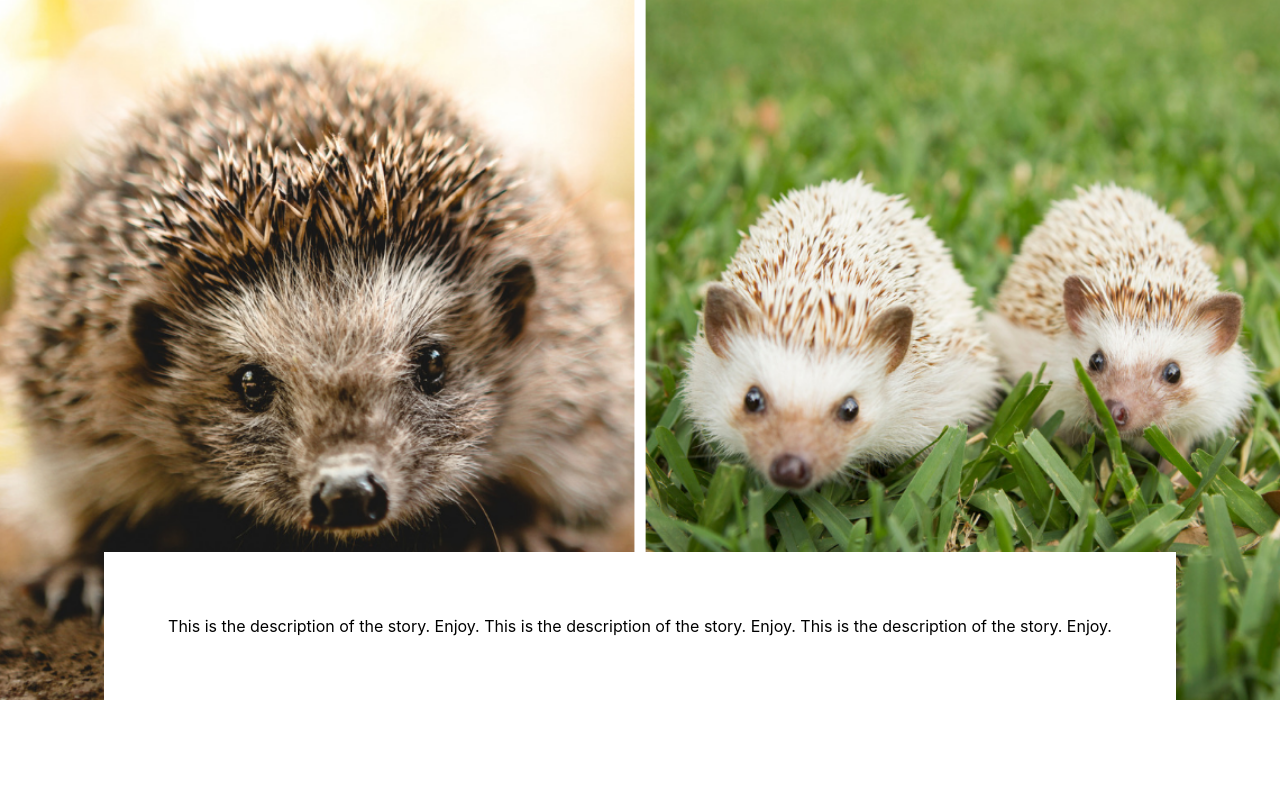
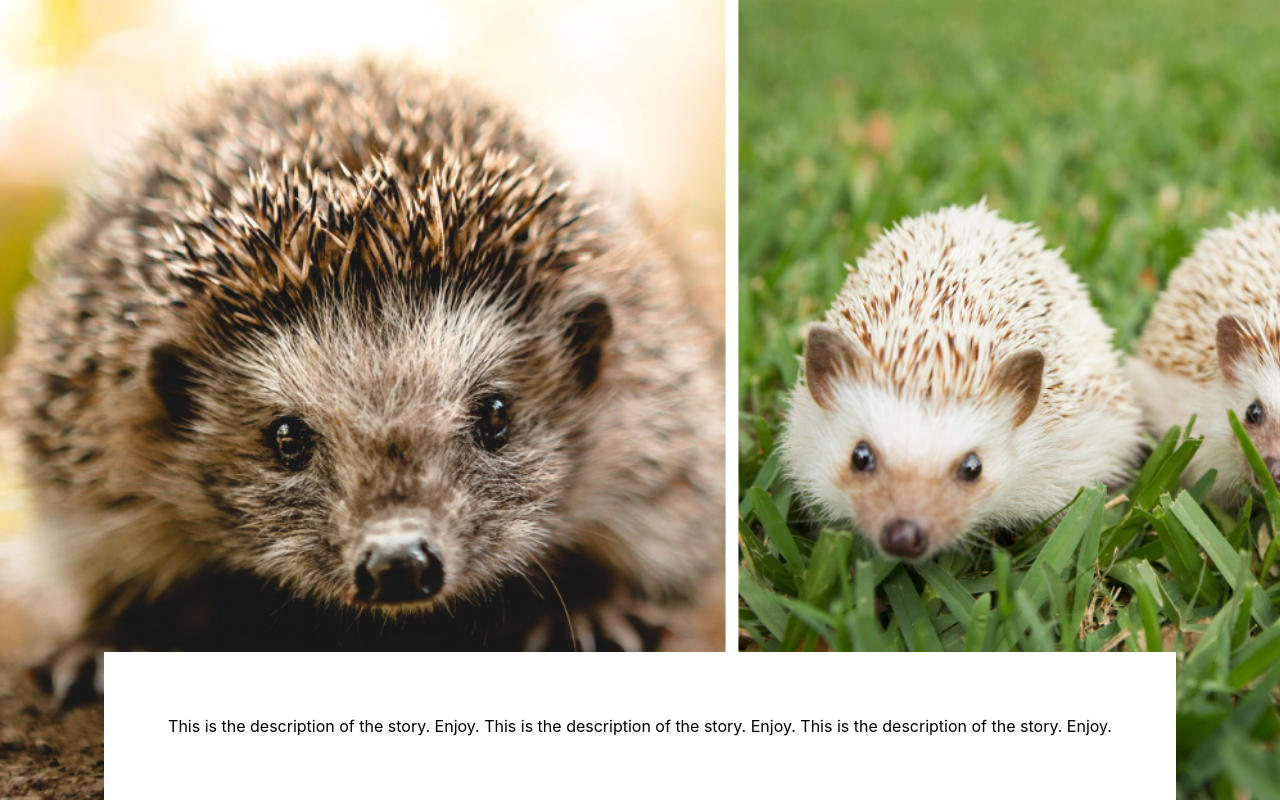
Before and after one commit to lalalilo/lalihero, a React (Create React App) app: page /introduction in a window 1280 px wide. Built offline with nearby package versions, Linux system fonts and the light colour scheme.

Commit message:
fix background image

```diff
--- a/src/StoryIntroduction.tsx
+++ b/src/StoryIntroduction.tsx
@@ -1,6 +1,6 @@
 import React from "react";
 import styled from "styled-components";
-import BackgroundImage from "./images/herisson-1.png";
+import backgroundImage from "./images/herisson-1.png";
 
 interface StoryIntroductionProps {
   text: string;
@@ -8,26 +8,14 @@ interface StoryIntroductionProps {
 
 export const StoryIntroduction: React.FC<StoryIntroductionProps> = props => {
   return (
-    <div>
-      <Background src={BackgroundImage} />
-      <Wrapper>
-        <Content>{props.text}</Content>
-      </Wrapper>
-    </div>
+    <Wrapper>
+      <Content>{props.text}</Content>
+    </Wrapper>
   );
 };
 
-const Background = styled.img`
-  width: 100%;
-  height: 100%;
-  display: flex;
-  flex-direction: column;
-  justify-content: center;
-  align-items: center;
-  object-fit: cover;
-`;
 
-const Content = styled.text`
+const Content = styled.div`
   position: absolute;
   bottom: 0;
   background: white;
@@ -46,4 +34,6 @@ const Wrapper = styled.section`
   justify-content: center;
   align-items: center;
   position: relative;
+  background-image: url(${backgroundImage});
+  background-size: cover;
 `;
```
